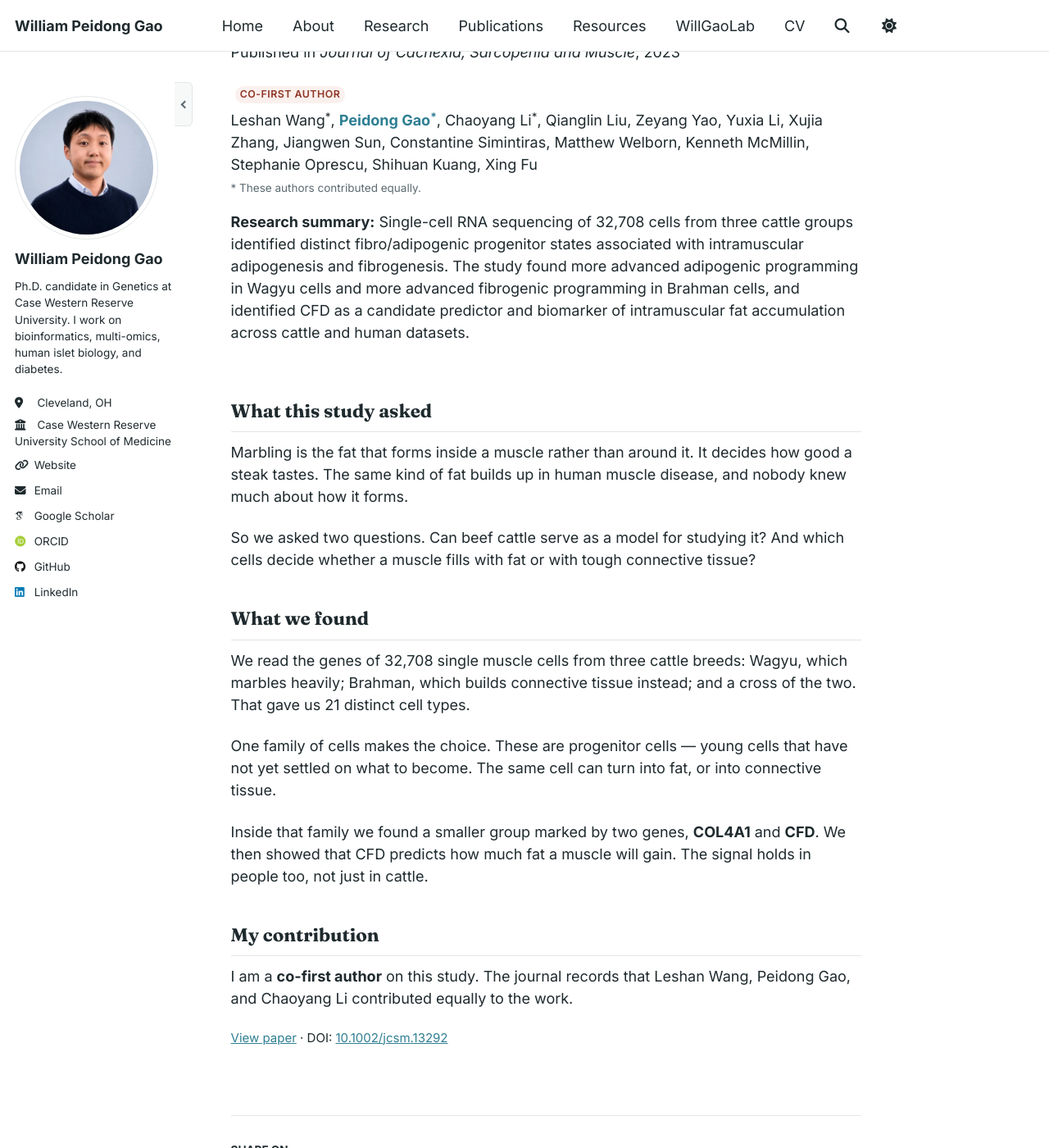
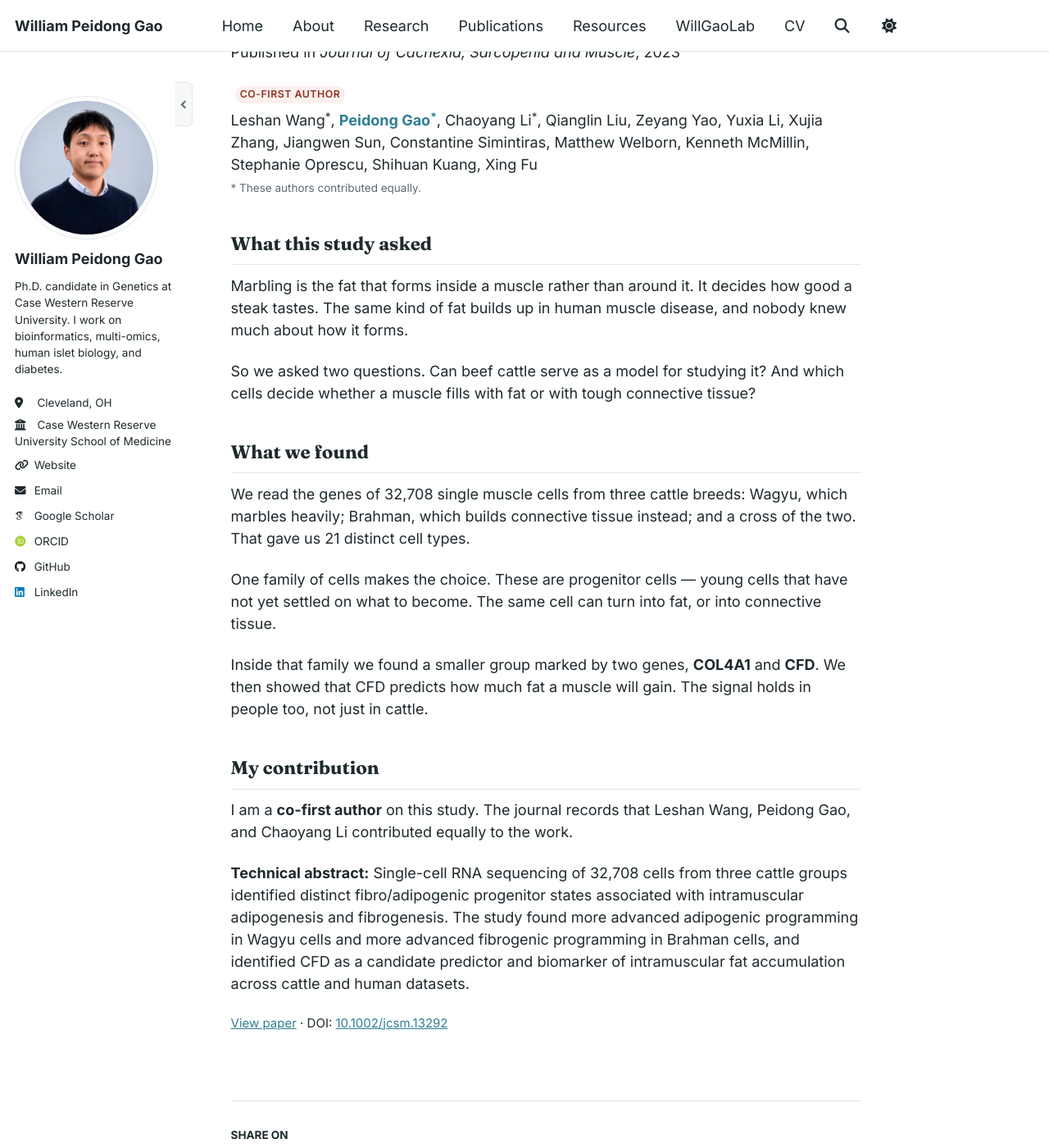
Before and after one commit to PeidongGao/WilliamGaoWeb, a Jekyll site: the page built from _publications/2023-10-01-bovine-skeletal-muscle-atlas.md, in a window 1280 px wide and 1400 px high, scrolled down 199 px. Shown: the whole window at 82% size. Built offline with Jekyll 4.4.1, drawn with Linux system fonts in a browser that asks for light colours; some web fonts are replaced.

Commit message:
Place technical publication summaries after article content

```diff
--- a/_layouts/single.html
+++ b/_layouts/single.html
@@ -67,14 +67,20 @@ layout: default
             <p class="publication-note">* These authors contributed equally.</p>
           {% endif %}
         {% endif %}
-        {% if page.collection == 'publications' and page.abstract %}
-          <p class="publication-abstract"><strong>Research summary:</strong> {{ page.abstract }}</p>
-        {% endif %}
         </header>
       {% endunless %}
 
       <section class="page__content" itemprop="text">
         {{ content }}
+
+        {%- comment -%}
+          The technical abstract sits after the plain-language explanation on
+          purpose: general readers and passage-retrieval both meet the readable
+          version first, while specialists still get the precise wording.
+        {%- endcomment -%}
+        {% if page.collection == 'publications' and page.abstract %}
+          <p class="publication-abstract"><strong>Technical abstract:</strong> {{ page.abstract }}</p>
+        {% endif %}
 
         {% comment %}read-paper posts render their own citation block in the article footer.{% endcomment %}
         {% unless page.layout == 'read-paper' %}
```
